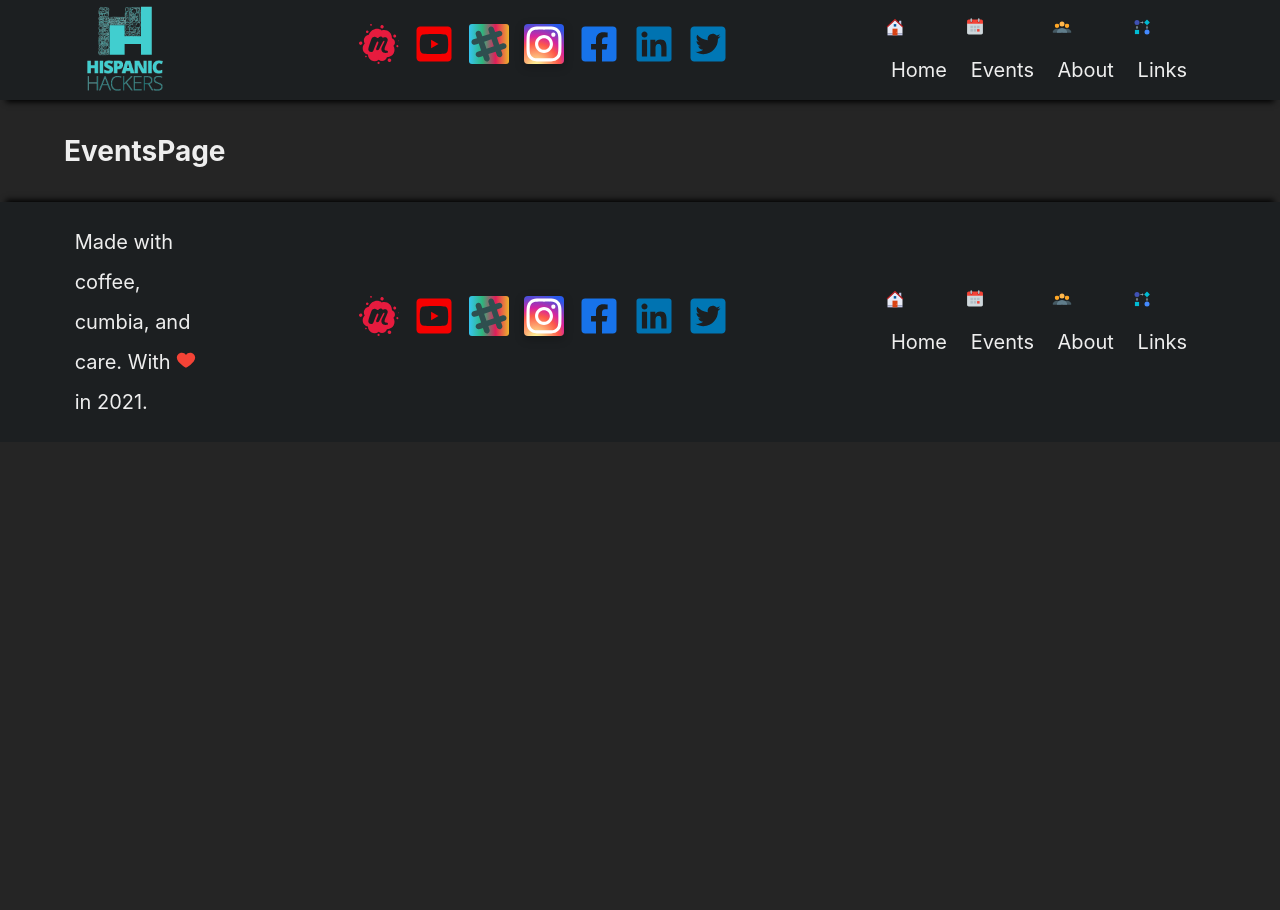
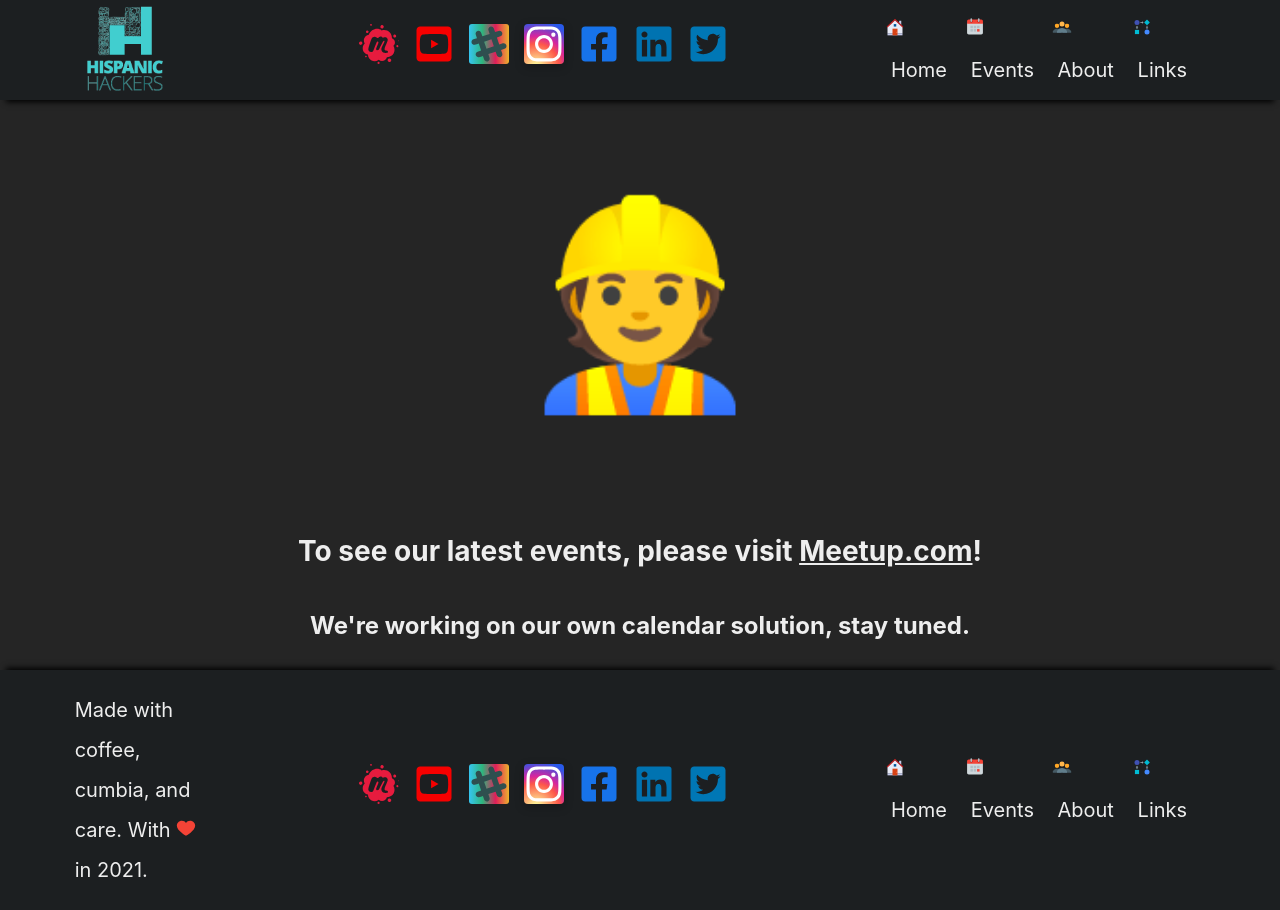
Before and after one commit to timOTdev/hispanic_hacker_next, a Next.js app: page /events in a window 1280 px wide. Before the commit the page ends 800 px from the top, so only its background shows below. Built offline with nearby package versions, Linux system fonts and the light colour scheme.

Commit message:
Add temporary events page

```diff
--- a/pages/events.js
+++ b/pages/events.js
@@ -1,3 +1,30 @@
+import styled from "styled-components";
+
+const Main = styled.main`
+	text-align: center;
+	a {
+		text-decoration: underline;
+	}
+	span {
+		font-size: 20rem;
+	}
+`;
+
 export default function EventsPage() {
-	return <h1>EventsPage</h1>;
+	return (
+		<Main>
+			<span>👷</span>
+			<h1>
+				To see our latest events, please visit{" "}
+				<a
+					href="https://www.meetup.com/Austin-Hispanic-Hackers-Meetup/"
+					target="_blank"
+				>
+					Meetup.com
+				</a>
+				!
+			</h1>
+			<h2>We're working on our own calendar solution, stay tuned.</h2>
+		</Main>
+	);
 }
```
